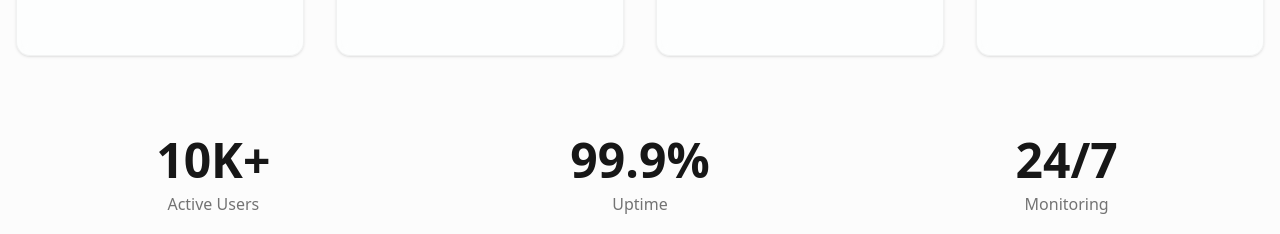
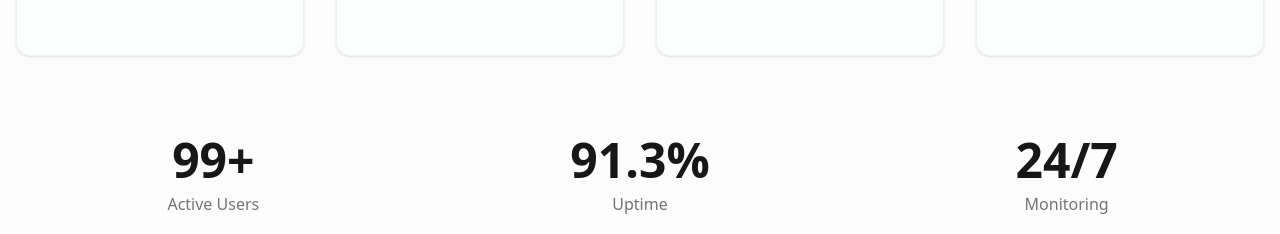
Before and after one commit to abbysallord/Cardionerve, a Next.js app: page / in a window 1280 px wide. Shown: the part 1400-1634 px from the top of the page. Built offline with nearby package versions, Linux system fonts and the light colour scheme.

Commit message:
updated stats section

```diff
--- a/components/CardioNerveWebsite.tsx
+++ b/components/CardioNerveWebsite.tsx
@@ -419,11 +419,11 @@ const CardioNerveWebsite: React.FC = () => {
             className="mt-20 grid gap-8 md:grid-cols-3"
           >
             <div className="text-center">
-              <div className="mb-2 text-5xl font-bold text-primary">10K+</div>
+              <div className="mb-2 text-5xl font-bold text-primary">99+</div>
               <div className="text-muted-foreground">Active Users</div>
             </div>
             <div className="text-center">
-              <div className="mb-2 text-5xl font-bold text-primary">99.9%</div>
+              <div className="mb-2 text-5xl font-bold text-primary">91.3%</div>
               <div className="text-muted-foreground">Uptime</div>
             </div>
             <div className="text-center">
```
